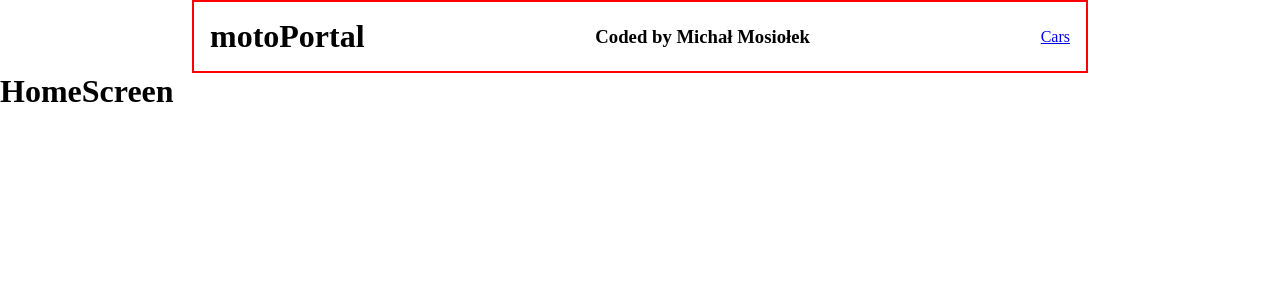
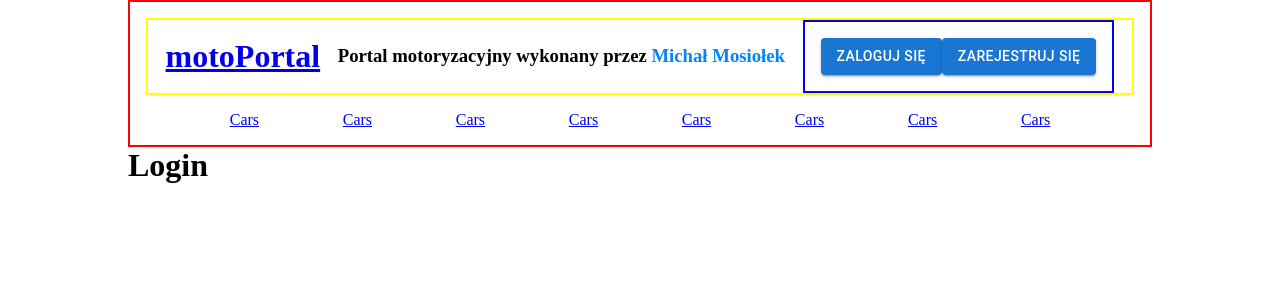
Before and after one commit to micad132/praca-inz, a React (Create React App) app in the folder praca-inz/front/: page /login in a window 1280 px wide. Shown: the top 300 px of the page. Built offline with nearby package versions, Linux system fonts and the light colour scheme.

Commit message:
header started

```diff
--- a/praca-inz/front/package.json
+++ b/praca-inz/front/package.json
@@ -14,6 +14,7 @@
     "react-dom": "^18.2.0",
     "react-router-dom": "^6.3.0",
     "react-scripts": "5.0.1",
+    "sass": "^1.54.0",
     "web-vitals": "^2.1.4"
   },
   "scripts": {
--- a/praca-inz/front/src/App.css
+++ b/praca-inz/front/src/App.css
@@ -0,0 +1,6 @@
+
+.App{
+
+	width: 80%;
+	margin: 0 auto;
+}
--- a/praca-inz/front/src/App.js
+++ b/praca-inz/front/src/App.js
@@ -1,12 +1,13 @@
 import "./App.css";
 import Header from "./components/Header/Header";
 import Home from "./components/Home/Home";
+import routes from "./routes/index";
 
 function App() {
   return (
     <div className="App">
       <Header />
-      <Home />
+      {routes}
     </div>
   );
 }
--- /dev/null
+++ b/praca-inz/front/src/components/Header/Authorization/Login.js
@@ -0,0 +1,5 @@
+const Login = () => {
+  return <h1>Login</h1>;
+};
+
+export default Login;
--- /dev/null
+++ b/praca-inz/front/src/components/Header/Authorization/Register.js
@@ -0,0 +1,5 @@
+const Register = () => {
+  return <h1>Register</h1>;
+};
+
+export default Register;
--- a/praca-inz/front/src/components/Header/Header.js
+++ b/praca-inz/front/src/components/Header/Header.js
@@ -1,11 +1,38 @@
-import styles from "./Header.module.css";
+import styles from "./Header.module.scss";
 import Nav from "./Nav";
+import { Link } from "react-router-dom";
+import Button from "@mui/material/Button";
+import { useNavigate } from "react-router-dom";
 
 const Header = () => {
+  let navigate = useNavigate();
   return (
-    <header style={styles.header}>
-      <h1>motoPortal</h1>
-      <h3>Coded by Michał Mosiołek</h3>
+    <header className={styles.header}>
+      <div className={styles.headerDiv}>
+        <Link to="/">
+          {" "}
+          <h1>motoPortal</h1>
+        </Link>
+        <h3>
+          Portal motoryzacyjny wykonany przez{" "}
+          <span className={styles.author}>Michał Mosiołek</span>
+        </h3>
+
+        <nav className={styles.auth}>
+          <Button
+            variant="contained"
+            onClick={() => navigate("/login", { replace: true })}
+          >
+            Zaloguj się
+          </Button>
+          <Button
+            variant="contained"
+            onClick={() => navigate("/register", { replace: true })}
+          >
+            Zarejestruj się
+          </Button>
+        </nav>
+      </div>
       <Nav />
     </header>
   );
--- a/praca-inz/front/src/components/Header/Header.module.css
+++ /dev/null
@@ -1,10 +0,0 @@
-header{
-	border: 2px solid red;
-	display: flex;
-	justify-content: space-between;
-	align-items: center;
-	width: 70%;
-	margin: 0 auto;
-	max-width: 1200px;
-	padding: 1rem;
-}
--- /dev/null
+++ b/praca-inz/front/src/components/Header/Header.module.scss
@@ -0,0 +1,26 @@
+header{
+	border: 2px solid red;
+	margin: 0 auto;
+	padding: 1rem;
+}
+
+.headerDiv{
+	display: flex;
+	justify-content: space-evenly;
+	align-items: center;
+	border: 2px solid yellow;
+}
+
+
+
+.auth{
+	border: 2px solid blue;
+	padding: 1rem;
+	margin: 0;
+}
+
+.author{
+	color: rgb(0, 132, 255);
+	font-weight: bold;
+
+}
--- a/praca-inz/front/src/components/Header/Nav.js
+++ b/praca-inz/front/src/components/Header/Nav.js
@@ -1,8 +1,16 @@
 import { Link } from "react-router-dom";
+import styles from "./Nav.module.scss";
 
 const Nav = () => {
   return (
-    <nav>
+    <nav className={styles.nav}>
+      <Link to="/cars">Cars</Link>
+      <Link to="/cars">Cars</Link>
+      <Link to="/cars">Cars</Link>
+      <Link to="/cars">Cars</Link>
+      <Link to="/cars">Cars</Link>
+      <Link to="/cars">Cars</Link>
+      <Link to="/cars">Cars</Link>
       <Link to="/cars">Cars</Link>
     </nav>
   );
--- /dev/null
+++ b/praca-inz/front/src/components/Header/Nav.module.scss
@@ -0,0 +1,7 @@
+
+nav{
+	margin-top: 1rem;
+	display: flex;
+	align-items: center;
+	justify-content: space-evenly;
+}
--- a/praca-inz/front/src/routes/index.js
+++ b/praca-inz/front/src/routes/index.js
@@ -1,11 +1,15 @@
 import { Routes, Route, Link } from "react-router-dom";
 import Home from "../components/Home/Home.js";
 import Cars from "../components/Cars/Cars.js";
+import Login from "../components/Header/Authorization/Login.js";
+import Register from "../components/Header/Authorization/Register.js";
 
 const routes = (
   <Routes>
     <Route path="/" element={<Home />} />
     <Route path="/cars" element={<Cars />} />
+    <Route path="/login" element={<Login />} />
+    <Route path="/register" element={<Register />} />
   </Routes>
 );
 
```
Also changed, not shown: 1 other file (tests, documents, lock files or other folders).
